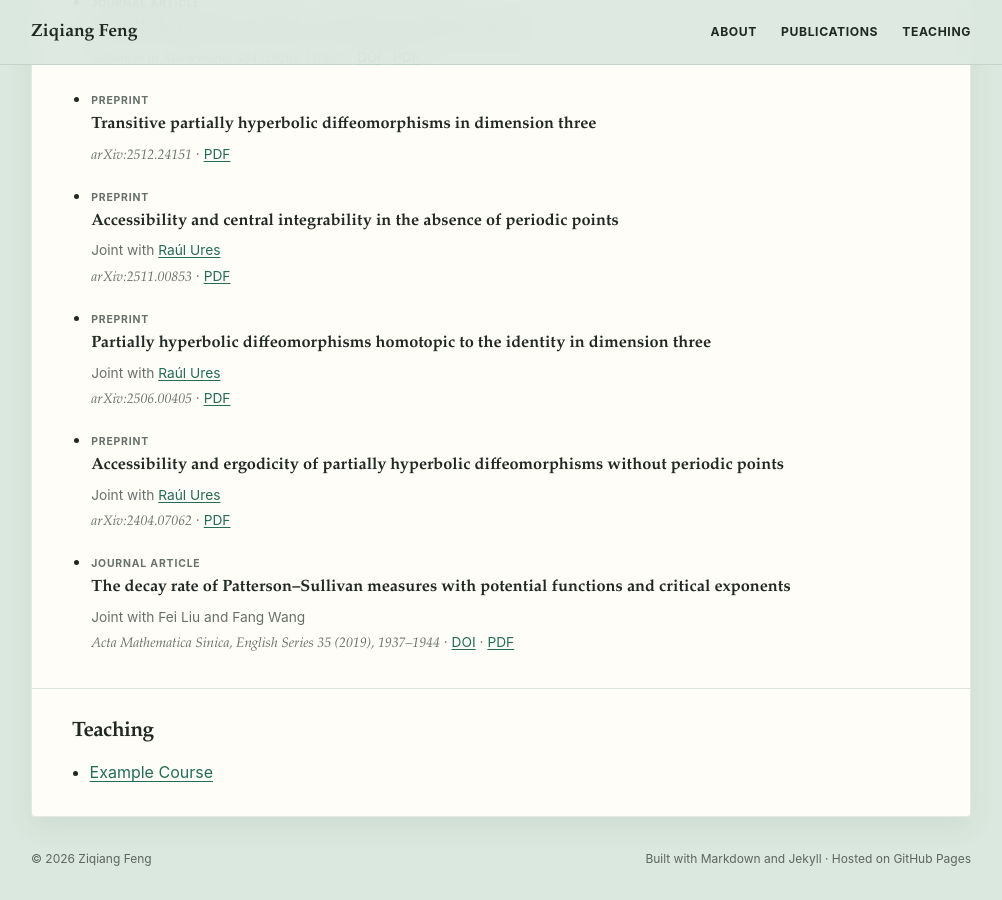
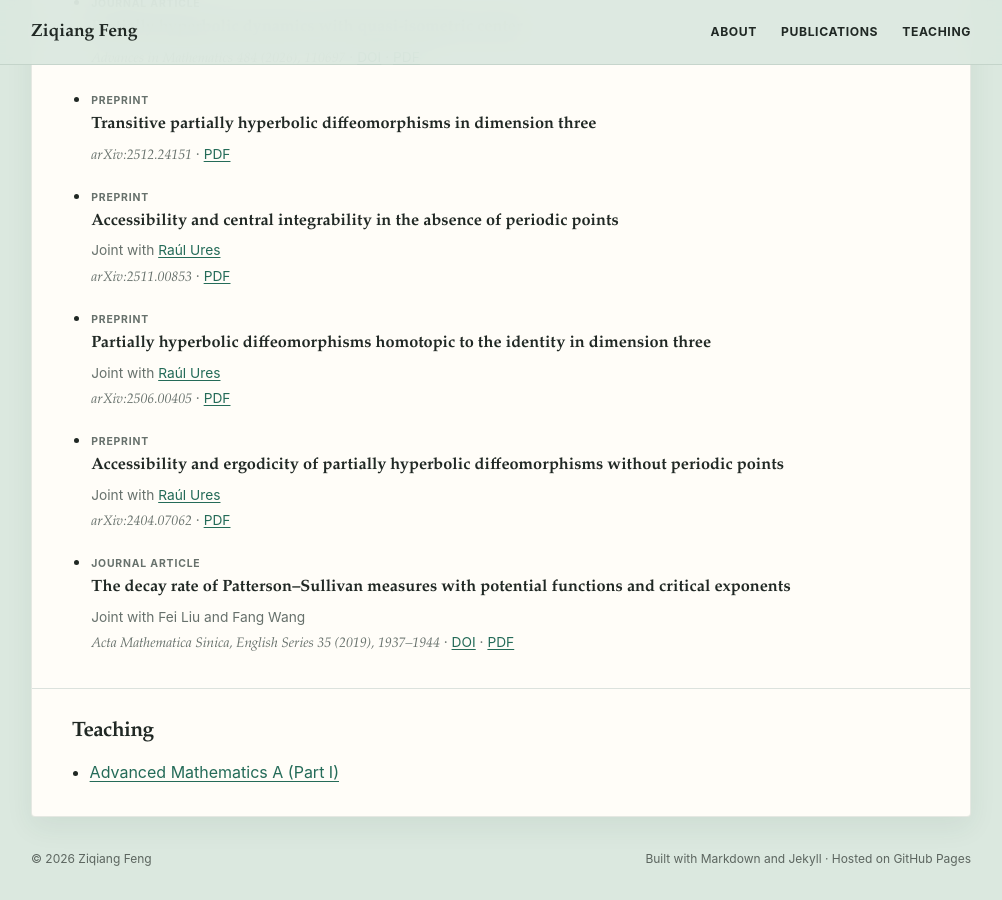
Before and after one commit to ziqiangfeng95/ziqiangfeng95.github.io, a Jekyll site: the page built from index.md, in a window 1280 px wide and 900 px high, scrolled down 815 px. Shown: the whole window, without its empty margins (139-1141 px from the left). Built offline with Jekyll 4.4.1, drawn with Linux system fonts in a browser that asks for light colours.

Commit message:
Update home.html

```diff
--- a/_layouts/home.html
+++ b/_layouts/home.html
@@ -56,7 +56,7 @@ layout: default
     </div>
     <div class="section-content">
       <ul class="teaching-list">
-        <li><a href="{{ '/example-course/' | relative_url }}">Example Course</a></li>
+        <li><a href="{{ '/00132511/' | relative_url }}">Advanced Mathematics A (Part I)</a></li>
       </ul>
     </div>
   </section>
```
